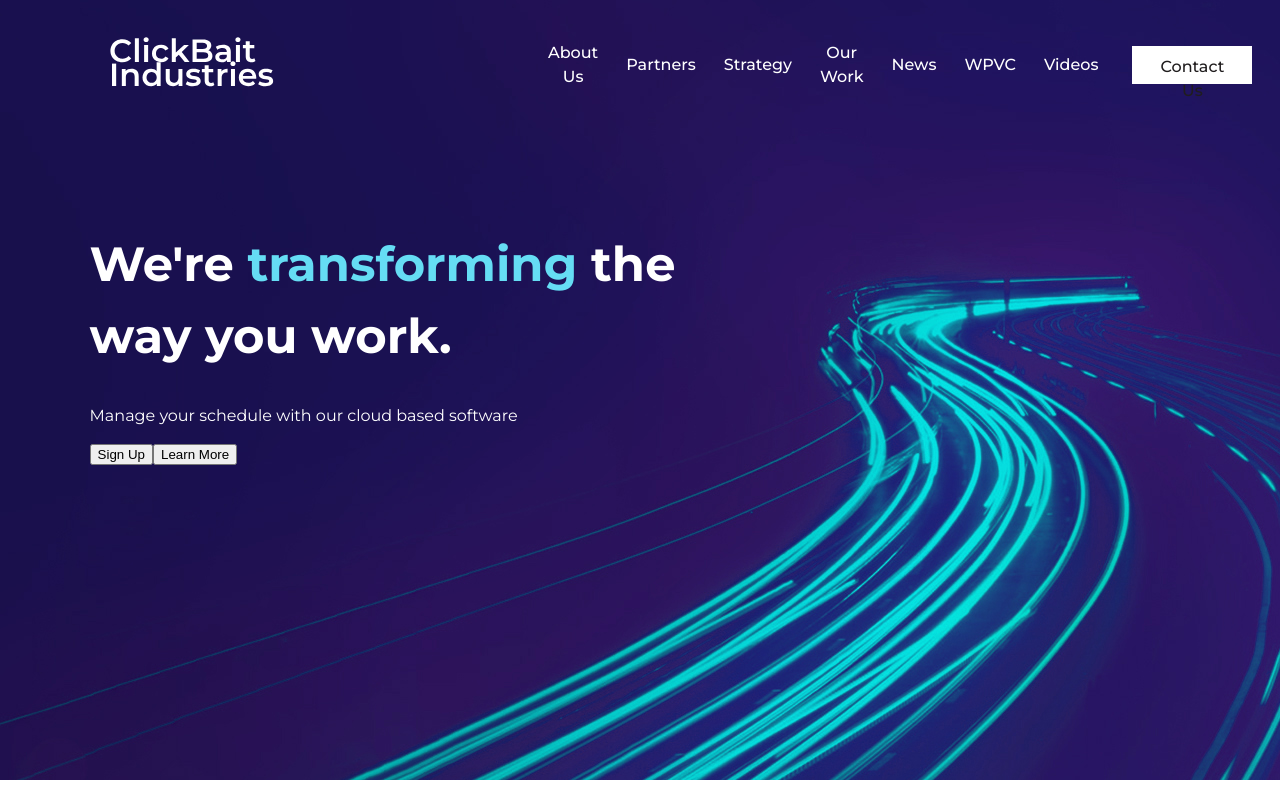
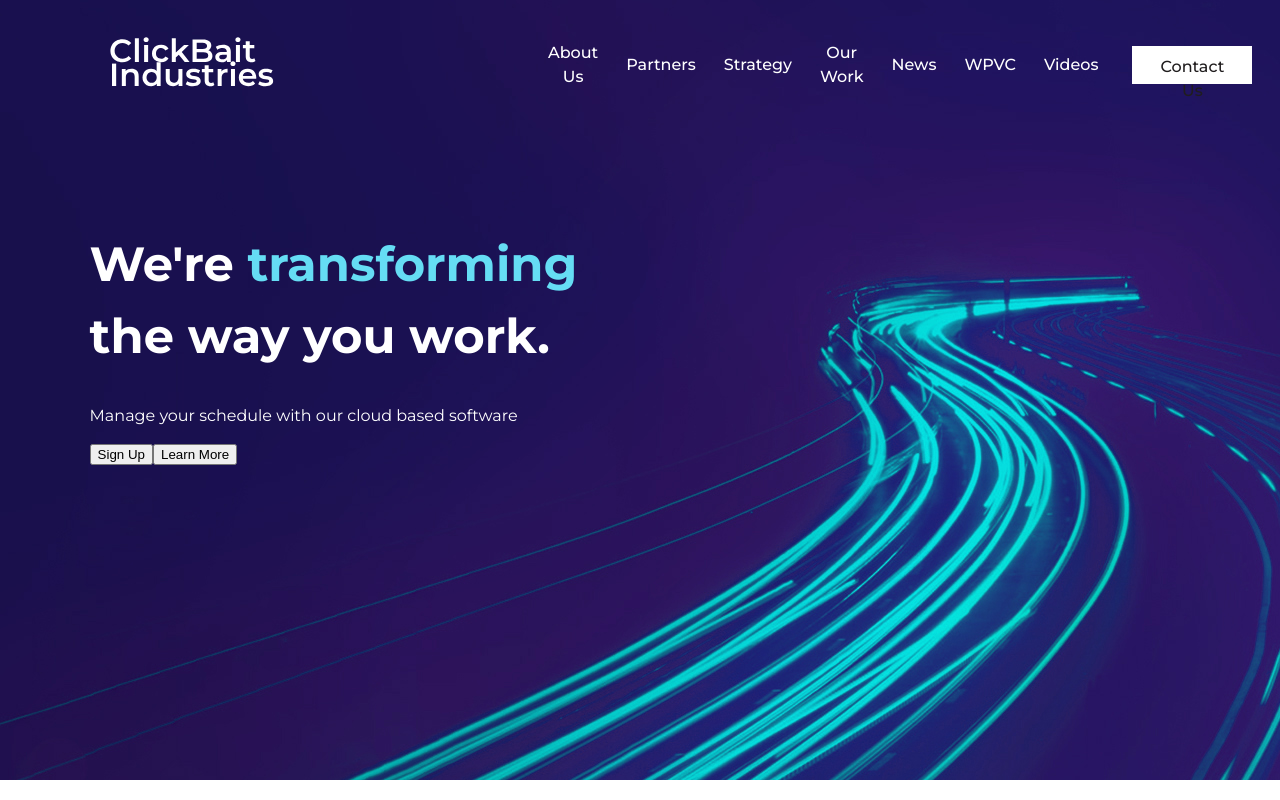
Before and after one commit to yasboyman/Atkins, a React (Create React App) app: page / in a window 1280 px wide. Shown: the top 800 px of the page. Built offline with nearby package versions, Linux system fonts and the light colour scheme.

Commit message:
debug console closed, css  width adjusted

```diff
--- a/src/components/HomePage/index.css
+++ b/src/components/HomePage/index.css
@@ -14,7 +14,7 @@
 }
 
 .Middle_Text_Container {
-    width: 52%;
+    width: 45%;
     position: absolute;
     top: 25%;
     left: 7%;
```
